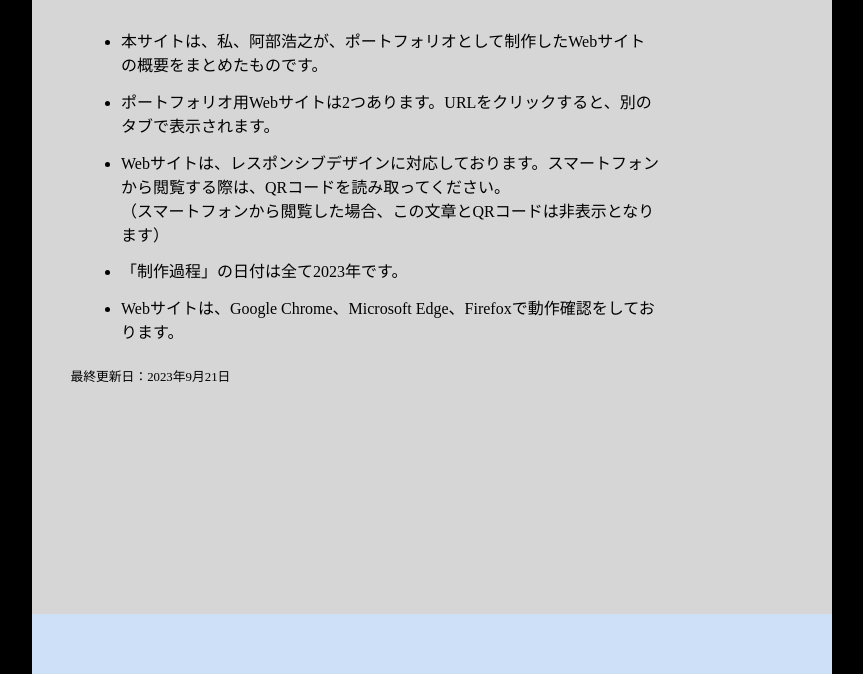
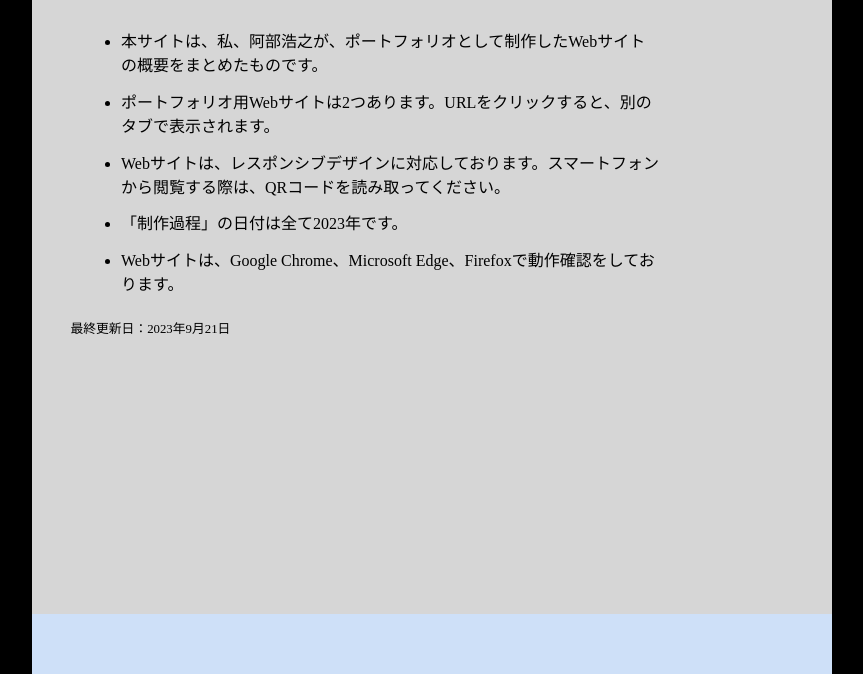
Before and after one commit to hiroyuki517/portfolio, a plain HTML site: page index.html in a window 1280 px wide. Shown: the part 126-800 px from the top of the page, without its empty margins (208-1071 px from the left). Drawn offline with Linux system fonts and the light colour scheme; some packages are replaced by stand-ins of ours.

Commit message:
Update index.html

```diff
--- a/index.html
+++ b/index.html
@@ -15,7 +15,7 @@
             <ul>
                 <li>本サイトは、私、阿部浩之が、ポートフォリオとして制作したWebサイトの概要をまとめたものです。</li>
                 <li>ポートフォリオ用Webサイトは2つあります。URLをクリックすると、別のタブで表示されます。</li>
-                <li class="sph">Webサイトは、レスポンシブデザインに対応しております。スマートフォンから閲覧する際は、QRコードを読み取ってください。<br>（スマートフォンから閲覧した場合、この文章とQRコードは非表示となります）</li>
+                <li class="sph">Webサイトは、レスポンシブデザインに対応しております。スマートフォンから閲覧する際は、QRコードを読み取ってください。</li>
                 <li>「制作過程」の日付は全て2023年です。</li>
                 <li>Webサイトは、Google Chrome、Microsoft Edge、Firefoxで動作確認をしております。</li>
             </ul>
```
